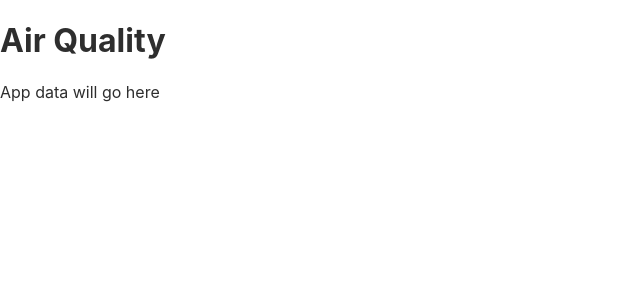
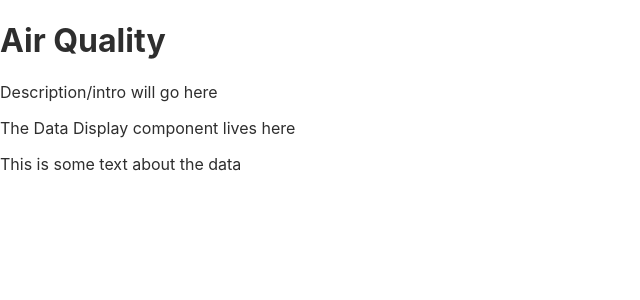
Before and after one commit to suzannecabral/air-quality-locations, a React (Create React App) app: page / in a window 1280 px wide. Shown: the top 300 px of the page, without its empty margins (0-640 px from the left). Built offline with nearby package versions, Linux system fonts and the light colour scheme; no server answers.

Commit message:
Add DataDisplay component

```diff
--- a/src/App.js
+++ b/src/App.js
@@ -1,6 +1,7 @@
 import './App.css';
 import axios from 'axios';
 import { useState, useEffect } from 'react';
+import DataDisplay from './components/DataDisplay';
 
 function App() {
 
@@ -36,7 +37,10 @@ function App() {
   return (
     <div className="app">
       <h1>Air Quality</h1>
-      <p>App data will go here</p>
+      <p>Description/intro will go here</p>
+      <DataDisplay
+        data={apiData}
+      ></DataDisplay>
     </div>
   );
 }
--- /dev/null
+++ b/src/components/DataDisplay.js
@@ -0,0 +1,12 @@
+import React from 'react';
+
+const DataDisplay =(props)=> {
+    return(
+        <div className='data-display'>
+            <p>The Data Display component lives here</p>
+            <p>This is some text about the data</p>
+        </div>
+    );
+}
+
+export default DataDisplay;
```
